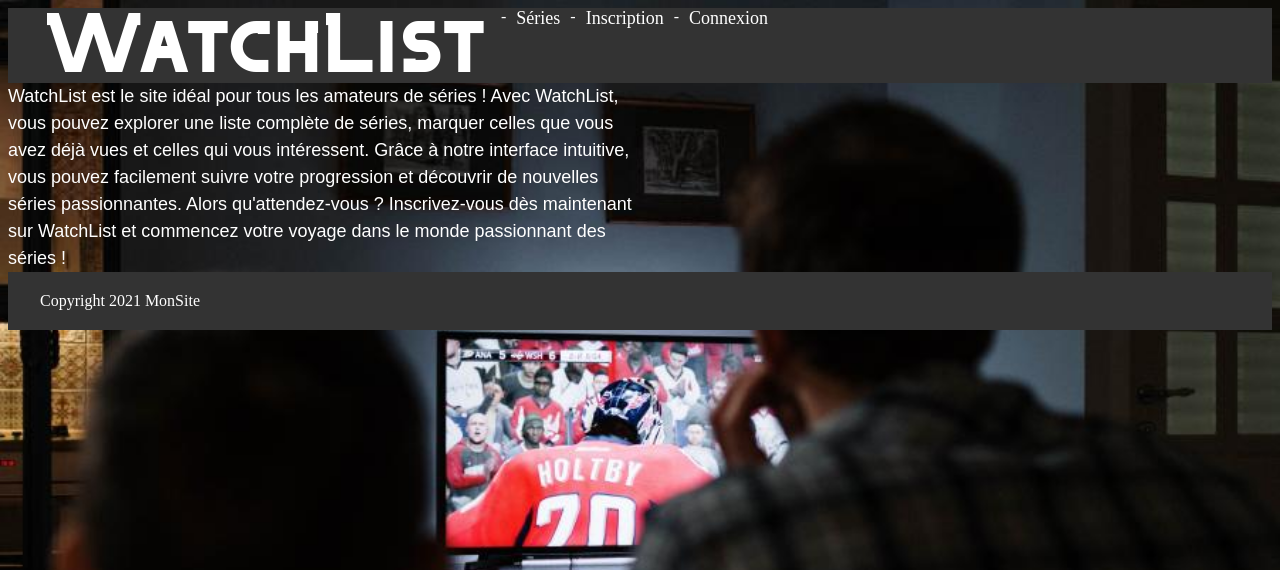
After one commit to Antoine-Pelet/site_type_netflix, a Symfony app: template website/templates/default/index.html.twig in a window 1280 px wide. The commit adds this page. Shown: the top 570 px of the page. Run offline with Twig, Linux system fonts and the light colour scheme; the template is opened without the code that fills it, so the values that code supplies are empty; some libraries are stand-ins or nearby versions.

Commit message:
ajout acceuil

```diff
--- /dev/null
+++ b/website/public/acceuil.css
@@ -0,0 +1,12 @@
+.example-wrapper {
+    display: flex;
+    max-width: 800px;
+    width: 50%;
+    font: 18px/1.5 sans-serif;
+}
+
+body {
+    background-image : url("ressources/main.jpg");
+    background-size: cover;
+    background-repeat:no-repeat;
+}
--- a/website/public/style.css
+++ b/website/public/style.css
@@ -41,6 +41,7 @@ nav {
     background-color: #333;
     color: #fff;
     padding: 20px 0;
+
   }
 
   .footer-container {
--- a/website/src/Controller/SeriesController.php
+++ b/website/src/Controller/SeriesController.php
@@ -20,7 +20,7 @@ use Knp\Component\Pager\PaginatorInterface;
 
 class SeriesController extends AbstractController
 {
-    #[Route('/', name: 'app_series_index', methods: ['GET'])]
+    #[Route('/series', name: 'app_series_index', methods: ['GET'])]
     public function index(Request $request, PaginatorInterface $paginator, EntityManagerInterface $entityManager): Response
     {
 
--- a/website/templates/base.html.twig
+++ b/website/templates/base.html.twig
@@ -15,11 +15,12 @@
         {% endblock %}
     </head>
     <body>
-
         <nav>
             <ul>
-                <li><a href="{{ path('app_series_index') }}">Accueil</a></li>
-
+                <li><a href="{{ path('app_default') }}"><img src="{{ 'ressources/' ~ 'logofull.png' }}"></a></li>
+                -
+                <li><a href="{{ path('app_series_index') }}">Séries</a></li>
+                -
                 {% if app.user %}
                     [{{ app.user.name }}]
                     <li><a href="{{ path('app_logout') }}">Déconnexion</a></li>
--- /dev/null
+++ b/website/templates/default/index.html.twig
@@ -0,0 +1,24 @@
+{% extends 'base.html.twig' %}
+
+{% block title %}Hello DefaultController!{% endblock %}
+
+{% block stylesheets %}
+    {{ encore_entry_link_tags('app') }}
+    <link href="{{ 'acceuil.css' }}" rel="stylesheet" />
+    <link href="{{ asset('style.css') }}" rel="stylesheet" />
+{% endblock %}
+
+
+{% block body %}
+
+<body>
+    <div class="example-wrapper">
+
+        WatchList est le site idéal pour tous les amateurs de séries !
+        Avec WatchList, vous pouvez explorer une liste complète de séries,
+        marquer celles que vous avez déjà vues et celles qui vous intéressent.
+        Grâce à notre interface intuitive, vous pouvez facilement suivre votre progression et découvrir de nouvelles séries passionnantes.
+        Alors qu'attendez-vous ? Inscrivez-vous dès maintenant sur WatchList et commencez votre voyage dans le monde passionnant des séries !
+    </div>
+</body>
+{% endblock %}
```
Also changed, not shown: website/src/Controller/DefaultController.php (added, +18 -0 lines), website/public/ressources/logofull.png (added), website/public/ressources/main.jpg (added), 1 other file.
